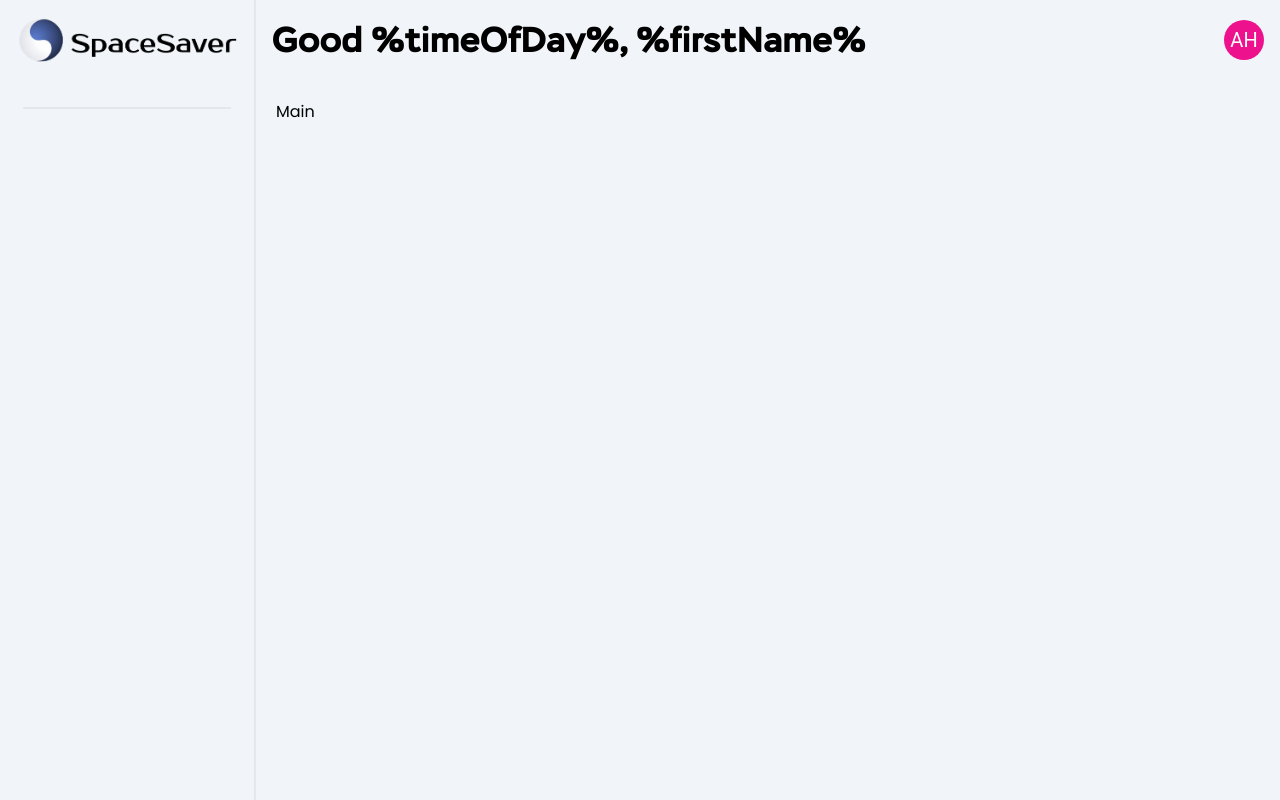
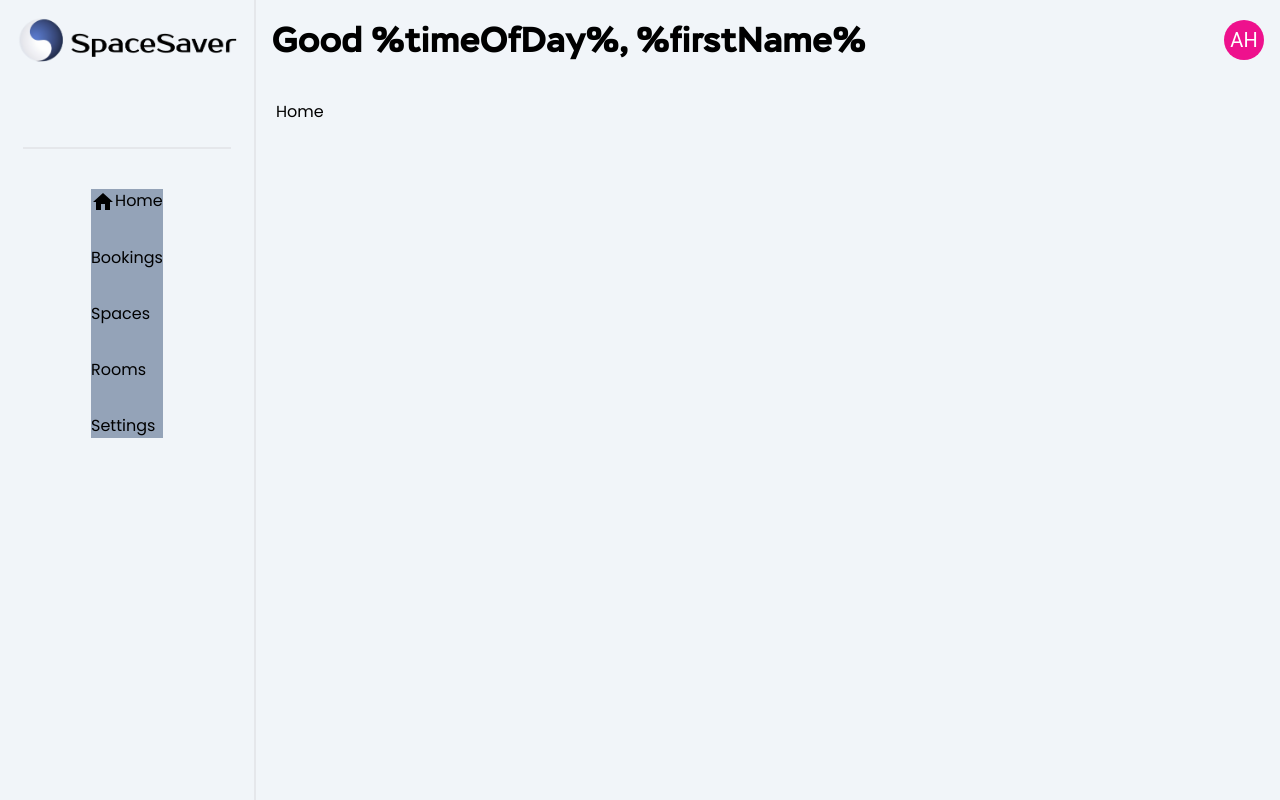
Before and after one commit to Space-Saver-Bookings/space-saver-client, a React (Vite) app: page /home in a window 1280 px wide. Built offline with nearby package versions, Linux system fonts and the light colour scheme.

Commit message:
feat: started routing with home & adjusting style/structure

```diff
--- a/package.json
+++ b/package.json
@@ -13,10 +13,12 @@
   "dependencies": {
     "@emotion/react": "^11.11.1",
     "@emotion/styled": "^11.11.0",
+    "@mui/icons-material": "^5.14.19",
     "@mui/material": "^5.14.20",
     "prop-types": "^15.8.1",
     "react": "^18.2.0",
-    "react-dom": "^18.2.0"
+    "react-dom": "^18.2.0",
+    "react-router-dom": "^6.20.1"
   },
   "devDependencies": {
     "@types/react": "^18.2.37",
--- a/src/App.jsx
+++ b/src/App.jsx
@@ -1,15 +1,18 @@
+import {BrowserRouter, Routes, Route, Navigate} from 'react-router-dom';
+
 import AppLayout from './layout/AppLayout';
-import Header from './layout/Header';
-import Sidebar from './layout/Sidebar';
-import Main from './layout/Main';
+import Home from './pages/Home';
 
 function App() {
   return (
-    <AppLayout>
-      <Header />
-      <Sidebar />
-      <Main />
-    </AppLayout>
+    <BrowserRouter>
+      <Routes>
+        <Route element={<AppLayout />}>
+          <Route index element={<Navigate replace to="home" />} />
+          <Route path="home" element={<Home />} />
+        </Route>
+      </Routes>
+    </BrowserRouter>
   );
 }
 
--- /dev/null
+++ b/src/components/navigation/MainNav.jsx
@@ -0,0 +1,28 @@
+import StyledNavLink from './StyledNavLink';
+import HomeIcon from '@mui/icons-material/Home';
+
+function MainNav() {
+  return (
+    <nav>
+      <ul className="flex h-full list-none flex-col gap-8 bg-slate-400">
+        <li>
+          <StyledNavLink path="/home" linkName="Home" icon={<HomeIcon />} />
+        </li>
+        <li>
+          <span>Bookings</span>
+        </li>
+        <li>
+          <span>Spaces</span>
+        </li>
+        <li>
+          <span>Rooms</span>
+        </li>
+        <li>
+          <span>Settings</span>
+        </li>
+      </ul>
+    </nav>
+  );
+}
+
+export default MainNav;
--- /dev/null
+++ b/src/components/navigation/StyledNavLink.jsx
@@ -0,0 +1,19 @@
+import {NavLink} from 'react-router-dom';
+import PropTypes from 'prop-types';
+
+function StyledNavLink({linkName, icon, path}) {
+  return (
+    <NavLink to={path}>
+      {icon}
+      <span>{linkName}</span>
+    </NavLink>
+  );
+}
+
+StyledNavLink.propTypes = {
+  linkName: PropTypes.string,
+  icon: PropTypes.element,
+  path: PropTypes.string,
+};
+
+export default StyledNavLink;
--- a/src/layout/AppLayout.jsx
+++ b/src/layout/AppLayout.jsx
@@ -1,9 +1,18 @@
+import {Outlet} from 'react-router-dom';
 import PropTypes from 'prop-types';
 
-function AppLayout({children}) {
+import Header from './Header';
+import Sidebar from './Sidebar';
+import Main from './Main';
+
+function AppLayout() {
   return (
-    <div className="grid grid-cols-5 grid-rows-[80px_minmax(0,1fr)] bg-slate-100 h-screen">
-      {children}
+    <div className="grid h-screen grid-cols-5 grid-rows-[80px_minmax(0,1fr)] bg-slate-100">
+      <Header />
+      <Sidebar />
+      <Main>
+        <Outlet />
+      </Main>
     </div>
   );
 }
--- a/src/layout/Main.jsx
+++ b/src/layout/Main.jsx
@@ -1,9 +1,15 @@
-function Main() {
-    return (
-        <div className=" col-start-2 col-span-full row-start-2 row-span-full p-5">
-            <h2>Main</h2>
-        </div>
-    )
+import PropTypes from 'prop-types';
+
+function Main({children}) {
+  return (
+    <div className=" col-span-full col-start-2 row-span-full row-start-2 p-5">
+      {children}
+    </div>
+  );
 }
 
-export default Main
+Main.propTypes = {
+  children: PropTypes.element,
+};
+
+export default Main;
--- a/src/layout/Sidebar.jsx
+++ b/src/layout/Sidebar.jsx
@@ -1,14 +1,16 @@
 import desktopLogo from '../assets/logo/ss-logo.png';
+import MainNav from '../components/navigation/MainNav';
 
 function Sidebar() {
   return (
-    <aside className="col-span-1 col-end-2 row-span-full row-start-1 border-r-2 flex flex-col items-center">
+    <aside className="col-span-1 col-end-2 row-span-full row-start-1 border-r-2 flex flex-col items-center gap-10">
       <img
         src={desktopLogo}
         alt="SpaceSaver desktop logo"
         className="mt-[-3rem]"
       />
       <div className='border mt-[-1.5rem] w-[13rem]'></div>
+      <MainNav/>
     </aside>
   );
 }
--- /dev/null
+++ b/src/pages/Home.jsx
@@ -0,0 +1,9 @@
+function Home() {
+    return (
+        <div>
+            <h3>Home</h3>
+        </div>
+    )
+}
+
+export default Home
```
Also changed, not shown: 1 other file (tests, documents, lock files or other folders).
